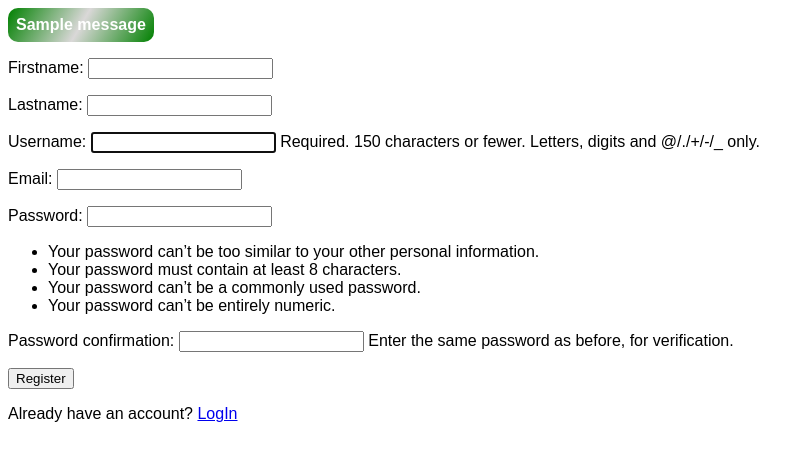
After one commit to nkkwame/Initial-Repo, a Django app: page /accounts/register/ in a window 1280 px wide. The commit adds this page. Shown: the top 461 px of the page, without its empty margins (0-812 px from the left). Run offline with Django 5.2, Linux system fonts and the light colour scheme; tables that the repository leaves empty hold one stand-in row (values such as "Sample post"); one stand-in notice (Sample message) is shown.

Commit message:
Login, Register and E-mail verification Feature is now working. Password reset is now next

```diff
--- a/backend/authenticationSystem/forms.py
+++ b/backend/authenticationSystem/forms.py
@@ -15,8 +15,8 @@ class RegistrationForm(UserCreationForm):
 class LoginForm(AuthenticationForm):
     # username= forms.CharField(required= True)
 
-    # class Meta:
-
+    class Meta:
+        fields= ['username', 'password']
 
 
     def clean_email(self):
--- a/backend/authenticationSystem/urls.py
+++ b/backend/authenticationSystem/urls.py
@@ -2,7 +2,9 @@ from django.urls import path
 from .views import *
 
 urlpatterns = [
-    path('logout-account', logout_page, name='logout'),
-    path('register/', register_user, name='register'),
+    path('logout-account', logout_page, name= 'logout'),
+    path('sign-in/', login_page, name= 'login'),
+    path('register/', register_user, name= 'register'),
     path('activate/<str:uidb64>/<str:token>/', activate, name='activate'),
+    path('password-reset/', passwordReset, name= 'password-reset'),
 ]
--- a/backend/authenticationSystem/views.py
+++ b/backend/authenticationSystem/views.py
@@ -30,10 +30,9 @@ def register_user(request):
             user= form.save(commit= False)
             user.is_active= False
             user.save()
-
-            current_site= get_current_site(request)
-            mail_subject= 'Account Activation'
-            message= render_to_string('registration/accountActivation.html', {
+            current_site= get_current_site(request) #Geting the curent site domain
+            mail_subject= 'Account Activation' #Email to be sent preparation process
+            message= render_to_string('auth/accountActivation.html', {
                 'user': user,
                 'domain': current_site,
                 'uid': urlsafe_base64_encode(force_bytes(user.pk)),
@@ -44,22 +43,23 @@ def register_user(request):
                 mail_subject, message, to=[to_email]
             )
             email.send()
-            messages.success(request, 'Please check your email to complete the registration..')
+            messages.success(request, 'Please check your email to complete the registration..') #Notifying user after the mail has been sent
             return redirect('index')
-    return render(request, 'registration/register.html', context= {
+    return render(request, 'auth/register.html', context= {
         'form': RegistrationForm
     })
 
+# Account activation
 def activate(request, uidb64, token):
     user= auth.get_user_model()
 
-    try:
+    try: # Decoding the hashes recieved from the link to verify if it a valid link to activate their account
         uid= force_str(urlsafe_base64_decode(uidb64))
         user= User.objects.get(pk= uid)
     except (TypeError, ValidationError, OverflowError, User.DoesNotExist):
         user= None
 
-    if user is not None and account_activation_token.check_token(user, token):
+    if user is not None and account_activation_token.check_token(user, token): # checking the validity of the token
         user.is_active= True
         user.save()
 
@@ -70,24 +70,31 @@ def activate(request, uidb64, token):
         messages.error(request, 'Your account activation failed the link has been expired')
         return redirect('index')
 def login_page(request, *args, **kwargs):
+    messages_to_display= messages.get_messages(request) #Checking if any message is available to be displayed to the user
+    form= LoginForm()
     if request.method == 'POST':
-        email= request.POST['email']
-        userpassword= request.POST['userpassword']
-        user= auth.authenticate(request, username= email, password= userpassword)
-        print(user)
-        if user is not None:
-            auth.login(request, user)
-            messages.success(request, ('You have been logged in...'))
+        form= LoginForm(request, data=request.POST)
+
+        if form.is_valid():
+            username= form.cleaned_data.get('username')
+            password= form.cleaned_data.get('password')
+            user= auth.authenticate(request, username= username, password= password)
+            if user is not None:
+                auth.login(request, user)
             return redirect('index')
         else:
-            messages.success(request, ('There was an error logging in. Please try again...'))
+            messages.error(request, 'Make sure your account is veryfied and the credentials are valid')
             return redirect('login')
     else:
-        context= {
+        return render(request, 'auth/login.html', context= {
+    'form': LoginForm,
+    'messages': messages_to_display
+    })
 
-        }
-        return render(request, 'signin_page.html', context= context)
 def logout_page(request, *args, **kwargs):
     auth.logout(request)
     messages.success(request, ('You have been logged out...'))
     return redirect('index')
+
+def passwordReset(request):
+    return render(request, 'auth/passwordReset.html')
--- a/backend/backend/settings.py
+++ b/backend/backend/settings.py
@@ -28,7 +28,7 @@ SECRET_KEY = 'django-insecure-j#nhszqwfiz%7o%&j@9u-=ebgnfa%3mjrbu+yos4qndj-a24_d
 # SECURITY WARNING: don't run with debug turned on in production!
 DEBUG = True
 
-ALLOWED_HOSTS = []
+ALLOWED_HOSTS = ['*']
 
 
 # Application definition
--- a/backend/backend/urls.py
+++ b/backend/backend/urls.py
@@ -1,8 +1,9 @@
 from django.contrib import admin
 from django.urls import path, include
+from authenticationSystem import views
 
 urlpatterns = [
     path('admin/', admin.site.urls),
-
+    path('', views.index, name= 'index'),
     path('accounts/', include('authenticationSystem.urls'))
 ]
--- /dev/null
+++ b/backend/static/css/style.css
@@ -0,0 +1,28 @@
+html {
+    font-family: sans-serif;
+}
+
+.errorlist {
+    list-style-type: none;
+    padding: 0;
+    margin: 0;
+}
+
+.message.error,
+.errorlist > li {
+    color: white;
+    background: linear-gradient(120deg, red,#70686842,red);
+    padding: 0.5rem;
+    font-weight: bold;
+    border-radius: 10px;
+    width: fit-content;
+}
+
+.message.success {
+    color: white;
+    background: linear-gradient(120deg, green,#70686842,green);
+    padding: 0.5rem;
+    font-weight: bold;
+    border-radius: 10px;
+    width: fit-content;
+}
--- /dev/null
+++ b/backend/template/auth/accountActivation.html
@@ -0,0 +1,5 @@
+Hi, {{user.username}},
+
+Here is the activation link:
+
+http://{{domain}}{% url "activate" uidb64=uid token=token %}
--- /dev/null
+++ b/backend/template/auth/passwordReset.html
@@ -0,0 +1,2 @@
+UnderConstruction go back to
+<a href="{% url 'index' %}">Home</a> or <a href="{% url 'login' %}">Login</a> or <a href="{% url 'register' %}">Register</a>
--- /dev/null
+++ b/backend/template/auth/register.html
@@ -0,0 +1,24 @@
+{% extends 'base.html' %}
+
+{% block content %}
+
+
+
+{% for message in messages %}
+    <div class="message {{message.tags}}">
+        {{message}}
+    </div>
+{% endfor %}
+
+<div class="center">
+    <form action="{% url 'register' %}" method="post">
+        {% csrf_token %}
+        {{form.as_p}}
+        <button type="submit">Register</button>
+    </form>
+    <p>Already have an account? <a href="{% url 'login' %}">LogIn</a></p>
+</div>
+
+
+
+{% endblock content %}
--- a/backend/template/base.html
+++ b/backend/template/base.html
@@ -4,11 +4,12 @@
 <head>
     <meta charset="UTF-8">
     <meta name="viewport" content="width=device-width, initial-scale=1.0">
-    <link rel="stylesheet" type="text/css" href="{% static 'css/style.css' %}">
+    {% include 'css.html' %}
     <title>{% block title %}Quiz App{% endblock title %}</title>
 </head>
 <body>
     {% block content %}
     {% endblock content %}
+    {% include 'js.html' %}
 </body>
 </html>
--- /dev/null
+++ b/backend/template/css.html
@@ -0,0 +1,2 @@
+{% load static %}
+<link rel="stylesheet" type="text/css" href="{% static 'css/style.css' %}">
--- a/backend/template/index.html
+++ b/backend/template/index.html
@@ -16,7 +16,7 @@
         <a href="{% url 'logout' %}">LogOut</a>
     {% else %}
         <p>Welcome, new user. Please log in</p>
-        <a href="{% url 'login' %}">Login</a> or <a href="{% url 'register' %}">register</a>
+        <a href="{% url 'login' %}">Login</a> or <a href="{% url 'register' %}">Register</a> or <a href="/admin">Admin</a>
     {% endif %}
 </div>
 
--- /dev/null
+++ b/backend/template/js.html
@@ -0,0 +1,2 @@
+{% load static %}
+<script src="{% static 'js/jquery-3.7.1.min.js' %}"></script>
```
Also changed, not shown: backend/db.json (added, +1 -0 lines), backend/template/auth/login.html (added, +25 -0 lines).
